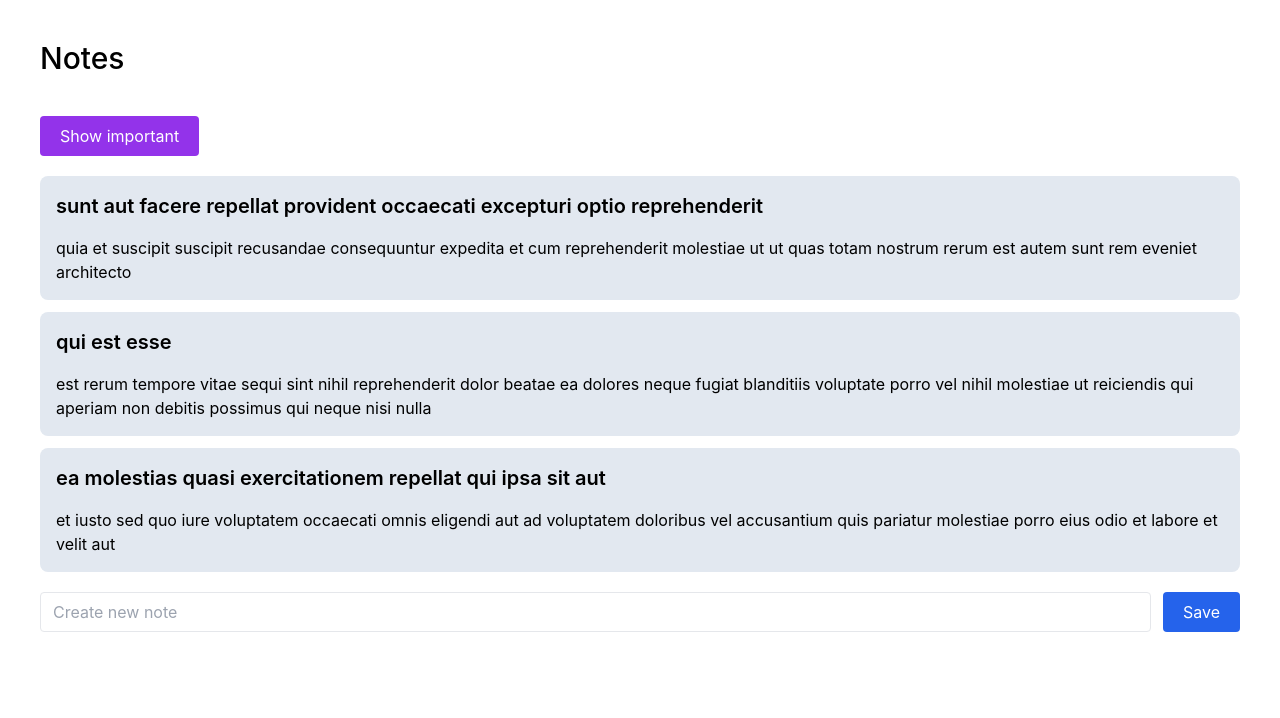
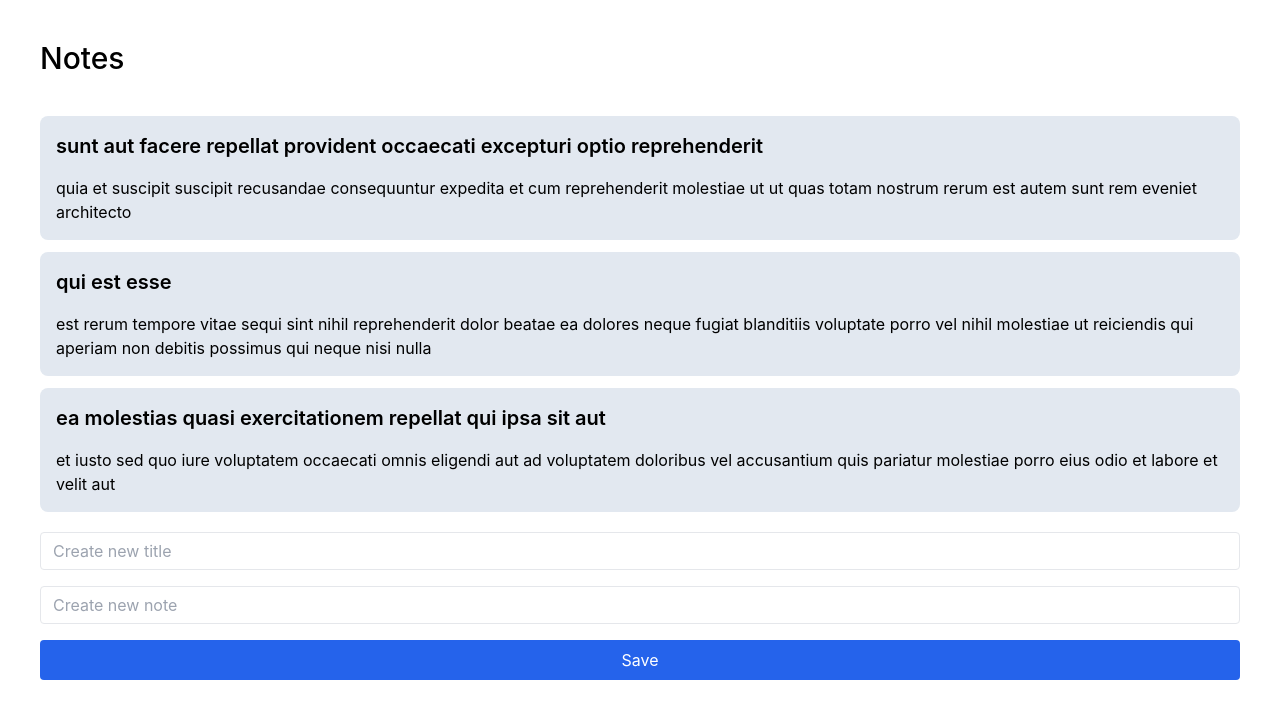
Before and after one commit to oelearning/fullstackopen-1c, a React (Vite) app in the folder 1c/: page /notes in a window 1280 px wide. Shown: the top 718 px of the page. Built offline with nearby package versions, Linux system fonts and the light colour scheme.

Commit message:
add new input and refactor code

```diff
--- a/1c/src/pages/NotesPage.jsx
+++ b/1c/src/pages/NotesPage.jsx
@@ -1,3 +1,4 @@
+/* eslint-disable react/jsx-indent */
 import { useState } from 'react'
 import { Button } from '../components/Button'
 import { Note } from '../components/Note'
@@ -5,70 +6,65 @@ import { notes } from '../data/notes'
 
 export const NotesPage = () => {
   const [notesList, setNotesList] = useState(notes)
-  const [newNote, setNewNote] = useState('')
-  const [showAll, setShowAll] = useState(true)
+  const [newTitle, setNewTitle] = useState('')
+  const [newBody, setNewBody] = useState('')
 
-  const handleNoteChange = (e) => {
+  const handleTitleChange = (e) => {
     const eventListener = e.target.value
-    setNewNote(eventListener)
+    setNewTitle(eventListener)
+  }
+
+  const handleBodyChange = (e) => {
+    const eventListener = e.target.value
+    setNewBody(eventListener)
   }
 
   const addNote = (e) => {
     e.preventDefault()
     const noteObject = {
-      content: newNote,
-      import: Math.random() < 0.5,
+      title: newTitle,
+      body: newBody,
       id: notesList.length + 1
     }
 
     setNotesList(notesList.concat(noteObject))
-    setNewNote('')
-  }
-
-  const notesToShow = showAll
-    ? notesList
-    : notesList.filter(note => note.important === true)
-
-  const toggleNotesToShow = () => {
-    setShowAll(!showAll)
+    setNewTitle('')
   }
 
   return (
     <div className='p-10 space-y-5'>
       <h1 className='text-3xl pb-5 font-medium'>Notes</h1>
-      <div>
-        <Button
-          bgcolor='bg-purple-600'
-          hover='bg-purple-700'
-          textcolor='text-white'
-          onclick={toggleNotesToShow}
-        >
-          Show {showAll ? 'important' : 'all'}
-        </Button>
-      </div>
       {
-        (typeof notesToShow === 'undefined' || notesToShow.length === 0)
+        (typeof notesList === 'undefined' || notesList.length === 0)
           ? <p>There are not notes to show</p>
           : <ul className='space-y-3'>
-            {notesToShow?.map(({ id, title, body }) => (
+            {notesList?.map(({ id, title, body }) => (
               <Note key={id} title={title} body={body} />
             ))}
-          </ul>
+            </ul>
       }
       <form onSubmit={addNote}>
         <div>
-          <div className='w-full flex space-x-3'>
+          <div className='space-y-4'>
+            <input
+              type='text'
+              placeholder='Create new title'
+              value={newTitle}
+              onChange={handleTitleChange}
+              className='appearance-none border rounded py-2 px-3 text-gray-700 leading-tight focus:outline-none focus:border-blue-600 flex-1 w-full'
+            />
             <input
               type='text'
               placeholder='Create new note'
-              value={newNote}
-              onChange={handleNoteChange}
-              className='appearance-none border rounded py-2 px-3 text-gray-700 leading-tight focus:outline-none focus:border-blue-600 flex-1'
+              value={newBody}
+              onChange={handleBodyChange}
+              className='appearance-none border rounded py-2 px-3 text-gray-700 leading-tight focus:outline-none focus:border-blue-600 flex-1 w-full'
             />
             <Button
               bgcolor='bg-blue-600'
               hover='bg-blue-700'
               textcolor='text-white'
+              width='w-full'
             >
               Save
             </Button>
```
